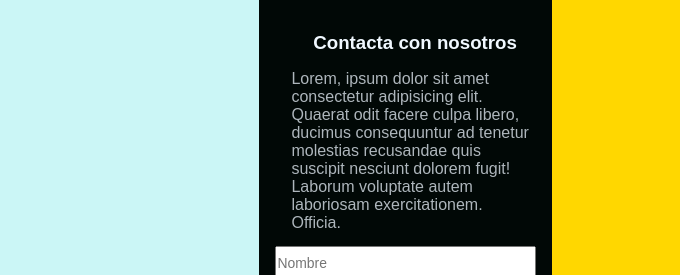
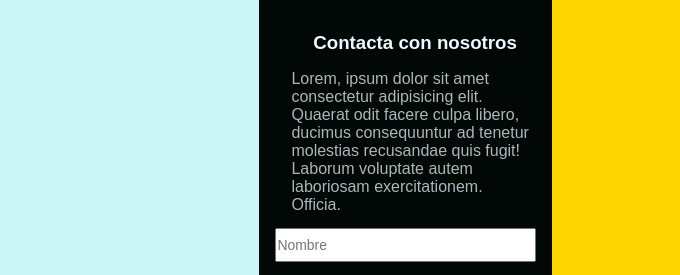
Before and after one commit to Abreu70/otro, a plain HTML site: page index.html in a window 1280 px wide. Shown: the part 1883-2158 px from the top of the page, 600-1280 px from the left. Drawn offline with Linux system fonts and the light colour scheme.

Commit message:
este es uno nuevo

```diff
--- a/index.html
+++ b/index.html
@@ -102,7 +102,7 @@
                     <p>Lorem, ipsum dolor sit amet consectetur
                         adipisicing elit. Quaerat odit facere culpa libero,
                         ducimus consequuntur ad tenetur molestias recusandae
-                        quis suscipit nesciunt dolorem fugit! Laborum voluptate
+                        quis fugit! Laborum voluptate
                         autem laboriosam exercitationem. Officia.</p>
                     <form class="formulario" action="https://formsubmit.co/yoelabreurivero@gmail.com" method="POST">
                         <input class="input" type="text" placeholder="Nombre" name="Nombre">
```
